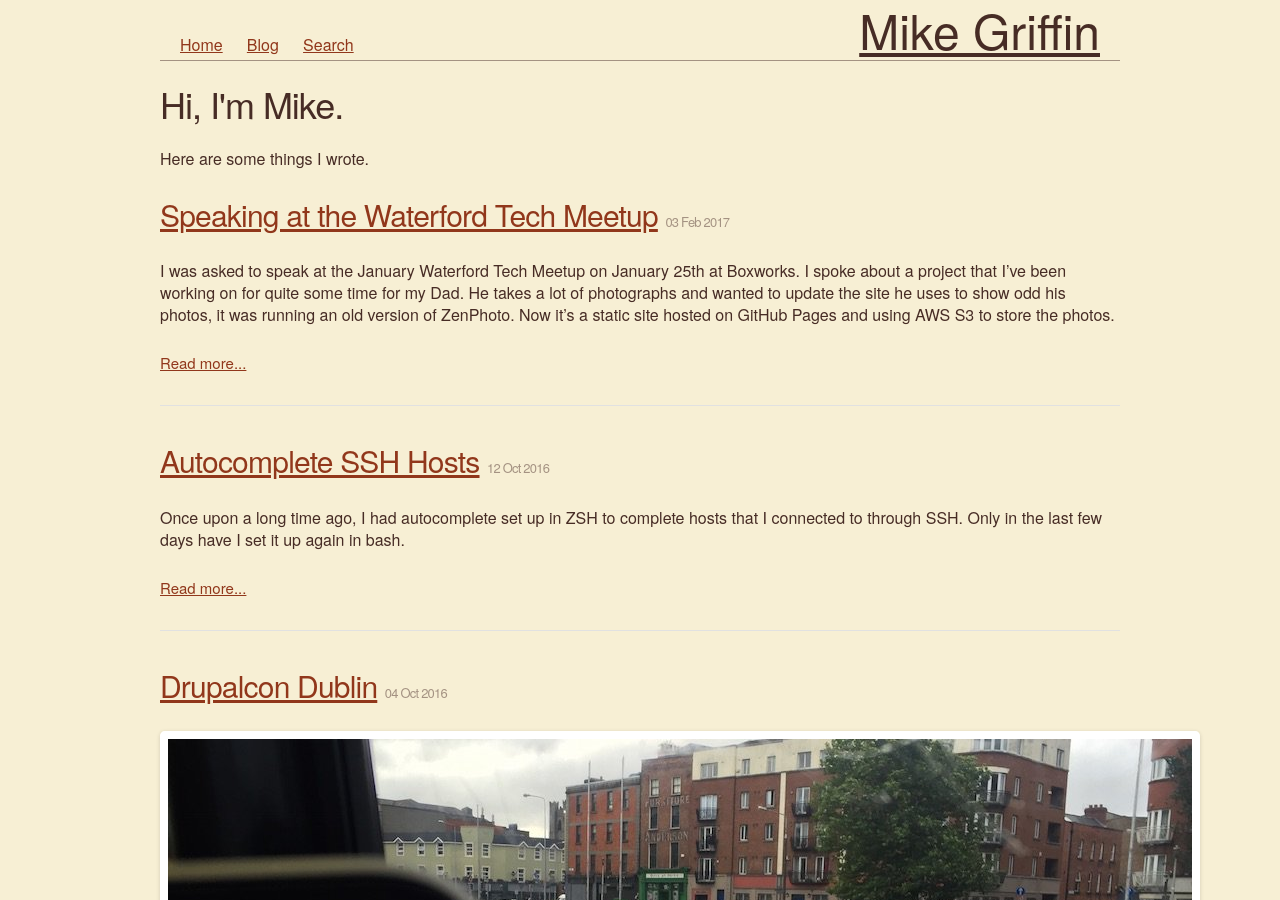
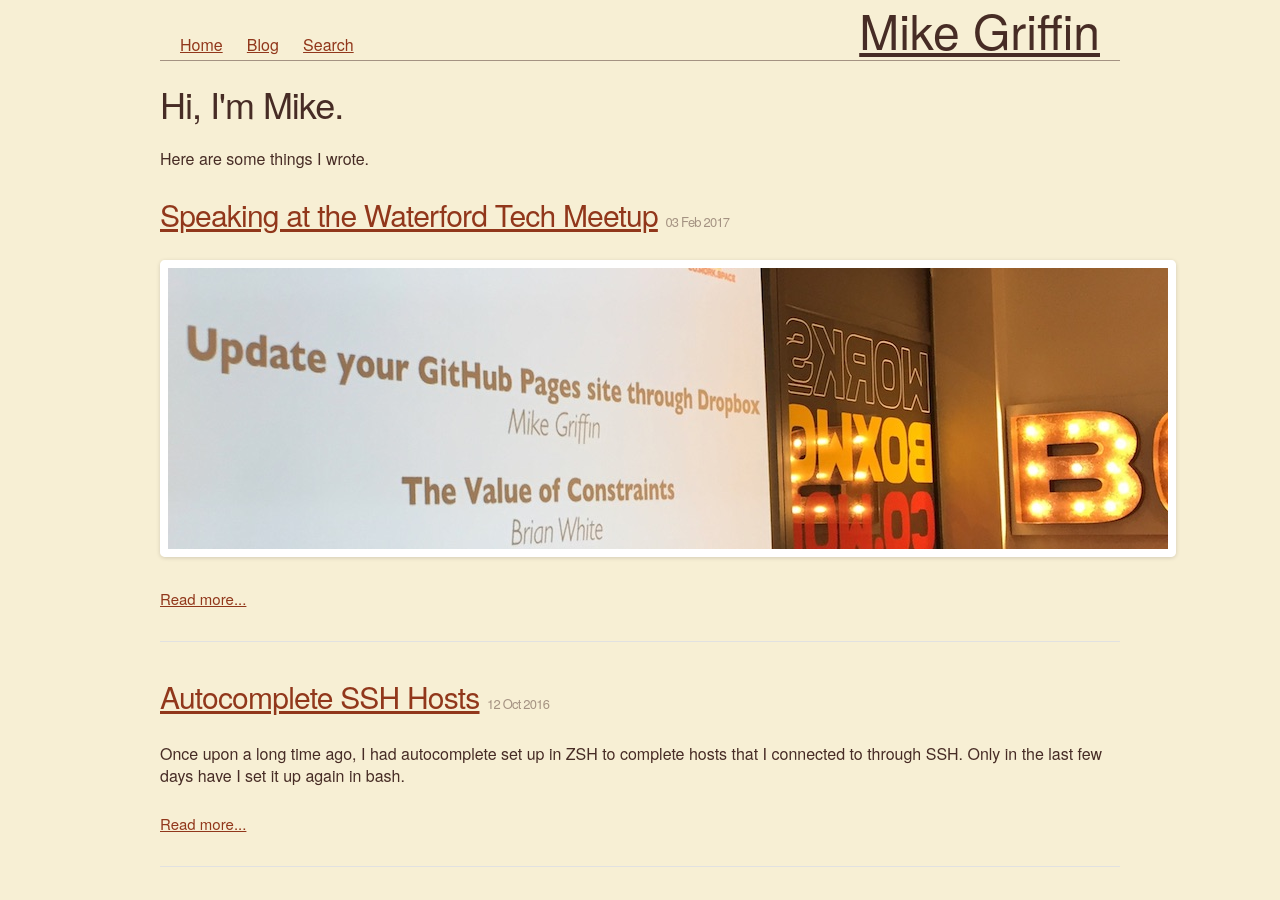
Before and after one commit to mgriffin/mikegriffin, a Jekyll site: the page built from index.html, in a window 1280 px wide and 900 px high. Built offline with Jekyll 4.4.1, drawn with Linux system fonts in a browser that asks for light colours; some of the changed lines change nothing that is shown.

Commit message:
Adds more info to the Waterford talk

```diff
--- a/_posts/2017-02-03-waterford-tech-meetup.md
+++ b/_posts/2017-02-03-waterford-tech-meetup.md
@@ -4,6 +4,8 @@
 date: 2017-02-03 22:50
 categories: speaking
 ---
+![](/images/2017-02-03-waterford-tech-meetup/boxworks.jpg)
+
 I was asked to speak at the January Waterford Tech Meetup on January 25th at Boxworks.
 I spoke about a project that I've been working on for quite some time for my Dad.
 He takes a lot of photographs and wanted to update the site he uses to show odd his photos, it was running an old version of ZenPhoto.
@@ -12,6 +14,81 @@
 I talked about how to use Dropbox and webhooks to automatically update the GitHub Pages site and upload the photos to S3.
 At the moment it's not very sophisticated, it lacks a lot of checks and tests to ensure that things aren't overwritten, but as it's backed by a Git repository, I figure that I'll always be able to manually fix things.
 
-My slides from the night are at [https://speakerdeck.com/mgriffin/update-github-pages-through-dropbox](https://speakerdeck.com/mgriffin/update-github-pages-through-dropbox) and my Dad's site is [https://www.photosofblacklion.net]([https://www.photosofblacklion.net).
-Go check them both out and take a look at the relevant repositories at [https://github.com/PhotosOfBlacklion](https://github.com/PhotosOfBlacklion).
+My Dad's site is [https://www.photosofblacklion.net]([https://www.photosofblacklion.net).
+Go check it out and take a look at the relevant repositories at [https://github.com/PhotosOfBlacklion](https://github.com/PhotosOfBlacklion).
+
 Pull Requests and questions welcome!
+
+<script async class="speakerdeck-embed" data-id="b632d0af38ac4fc6ac45832bf9b6971e" data-ratio="1.77777777777778" src="//speakerdeck.com/assets/embed.js"></script>
+
+### Here's a long form version of the talk I gave too.
+
+This project started out because my Dad likes to takes photos and wanted to share photographs of our local village in Cavan, including any activities that were happening around the place. So I set up a PHP based gallery called ZenPhoto. This was running on PHP4 on a Dreamhost box. I upgraded it a few times over the years, but each time something would change and there would be some weirdness about not being able to log in for a while. Or else my Dad would lose the password from the browser auto fill. Anything out of the ordinary would throw him off, so I gave up upgrading it and it's been running OK for a few years. It wasn't fast due to being hosted in the US, and most visitors being in Ireland. and it wasn't particularly pretty (extra clicks to see the full size photo, clunky paginated interface to view 700 photos in an album), but he kept putting photos up and people kept looking at them. Then as more people emigrated, there were more international hits, Australia, Canada, the UK.
+
+He started asking was there anything better available and of course there was. I got thinking about it and my criteria were:
+
+- Cheap
+- Fast
+- Easy to change the layout
+- As simple as possible to upload photos
+
+After lots of messing around in the name of research, and some failed experiments, I decided on:
+
+- AWS S3 to hold the photos (should be pretty cheap, can make use of a CDN easily)
+- GitHub Pages to host the HTML (free, I know it pretty well)
+- Dropbox to upload photos so they could be processed (don't have to write a multi file resumable file upload app)
+- DigitalOcean to host the Sinatra server and process images
+
+So that's the list of things. How do we go from that to an online gallery that is available for anyone to look at with a minimum of visible fuss.
+
+First, a little diversion. Webhooks. I see that there three ways to know if something has changed somewhere:
+
+1. Stand looking at it until it changes.
+    This doesn't work all that well, think of watching a kettle boil but you're also waiting for it to be switched on. You'll either need a lot of patience or some way of seeing into the future.
+
+1. Check periodically to see if anything has changed.
+    This is the equivalent of someone coming up behind you every five minutes, tapping you on the shoulder and asking, "Are you finished yet?". It might be tolerable if one person does it, but it gets annoying quickly if multiple people do it even if it's a different times. This is called polling and is the simplest way to set up most CI systems. Use a cron job, or schedule it in the CI system itself.
+
+1. Get the application to tell you.
+    Like Archimedes jumping up and shouting Eureka when he stepped into the bath, webhooks notify any subscribers when something has happened. The subscriber can be as simple as an HTTP server waiting to be be hit or a full blown CI system.
+
+To get started, I used a Sinatra app on a DigitalOcean Droplet.This listens for a POST request with the correct parameters, does some parsing to check that the request comes from Dropbox, and stores any new photo paths into a MySQL database.
+
+Just like it's important to respond to a regular webpage request as quick as possible, you have to respond to the fired webhook in as short space of time to acknowledge it. For Dropbox, this is 10 seconds. You can do a lot in ten seconds but it's recommended that any heavy lifting be done in an asynchronous process.
+
+My first thought to get past this was a cron job to poll the database...but there's polling again, which I want to avoid.
+
+Secondly, I could have used a job queue instead of the database and a worker like resque to process the queue. But this is essentially polling again, just at a much faster rate.
+
+I decided to go with forking out to another script, which first checks if there's another instance running and if so, exits.
+
+Because this webhook is also fired when files are removed, it checks if there are any new photos to process before looping over each one to do the work.
+
+Then it runs through these steps:
+
+- download the file from dropbox
+- delete it from dropbox
+- create a thumbnail
+- copy the photo and thumbnail to S3
+- delete the local files
+- add the S3 paths to an array
+- and repeat for each photo
+
+At the end of the process, it creates a markdown file in a predefined repository directory. The photograph information is stored in the YAML front matter of a GitHub Pages post file. This is parsed by Jekyll and ends up with a gallery page showing all of the photos.
+
+To get the site to build, the new file has to be committed and pushed to GitHub. These steps are done using the `libgit2/rugged` gem, before the script exits. And that's it.
+
+This code is messy, has minimal error checking and to be honest a bit of a hack job, but it works and that's the important bit at the end of the day. There is logging in place to trace back anything that happened and at worst, it's a Git repository which can be rolled back to a known good state.
+
+Other things that can be added to it are a webhook on the GitHub side that fires on a page build success to send an email or other notification saying that the new gallery is available.
+
+There was also a large data migration project involved to move over 8 years of photographs, 2129 directories and 125702 files to give 63GB of photos. This involved bash scripting, some ruby, some judicious MySQL and a lot of late nights.
+
+To compare the costs, Zenphoto on Dreamhost was costing me $120 a year in hosting with free storage.
+The new system is costing:
+
+- $5 a month for a digitalocean droplet (that I use for my own website anyway)
+- $0 for GitHub Pages
+- $0 for Dropbox because the files get removed after they are copied down
+- $1.48 + tax for S3, so round it up to $2
+- for a grand total of $7 a month, or $84 dollars a year, a saving of $36!
```
Also changed, not shown: images/2017-02-03-waterford-tech-meetup/boxworks.jpg (added).
